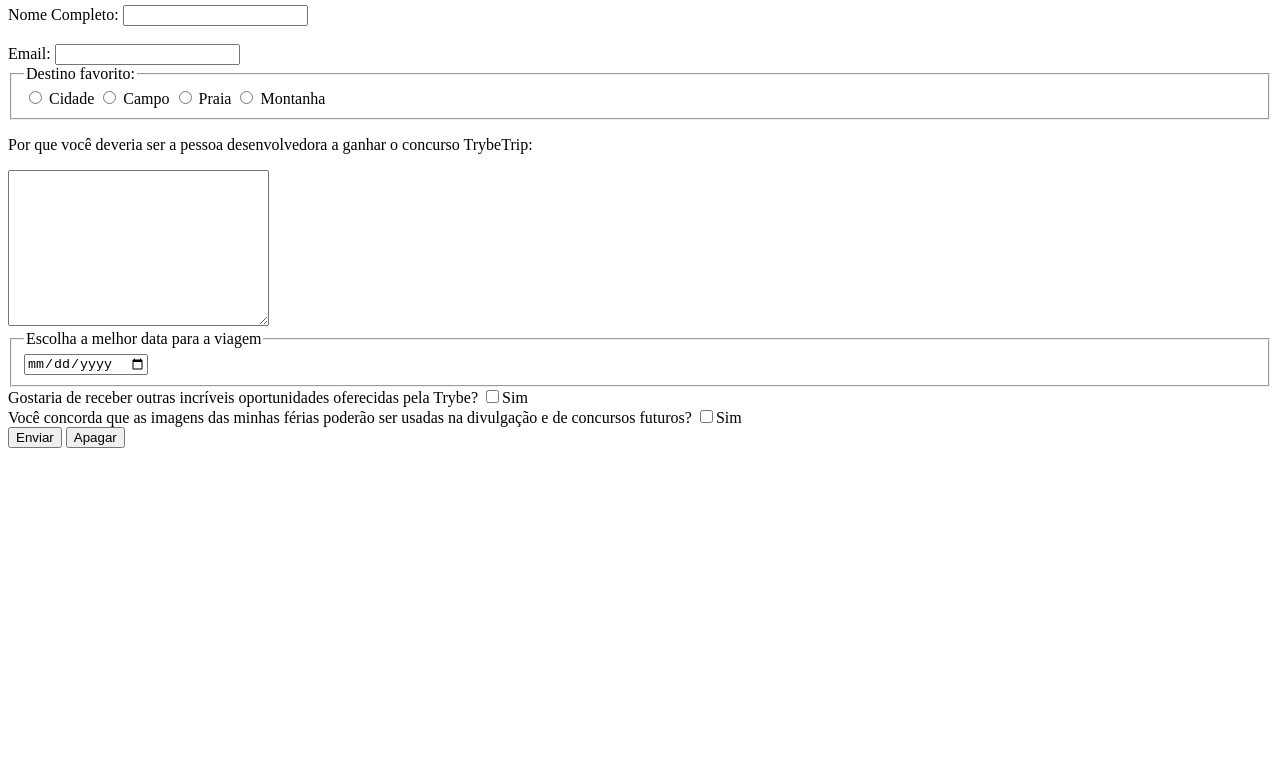
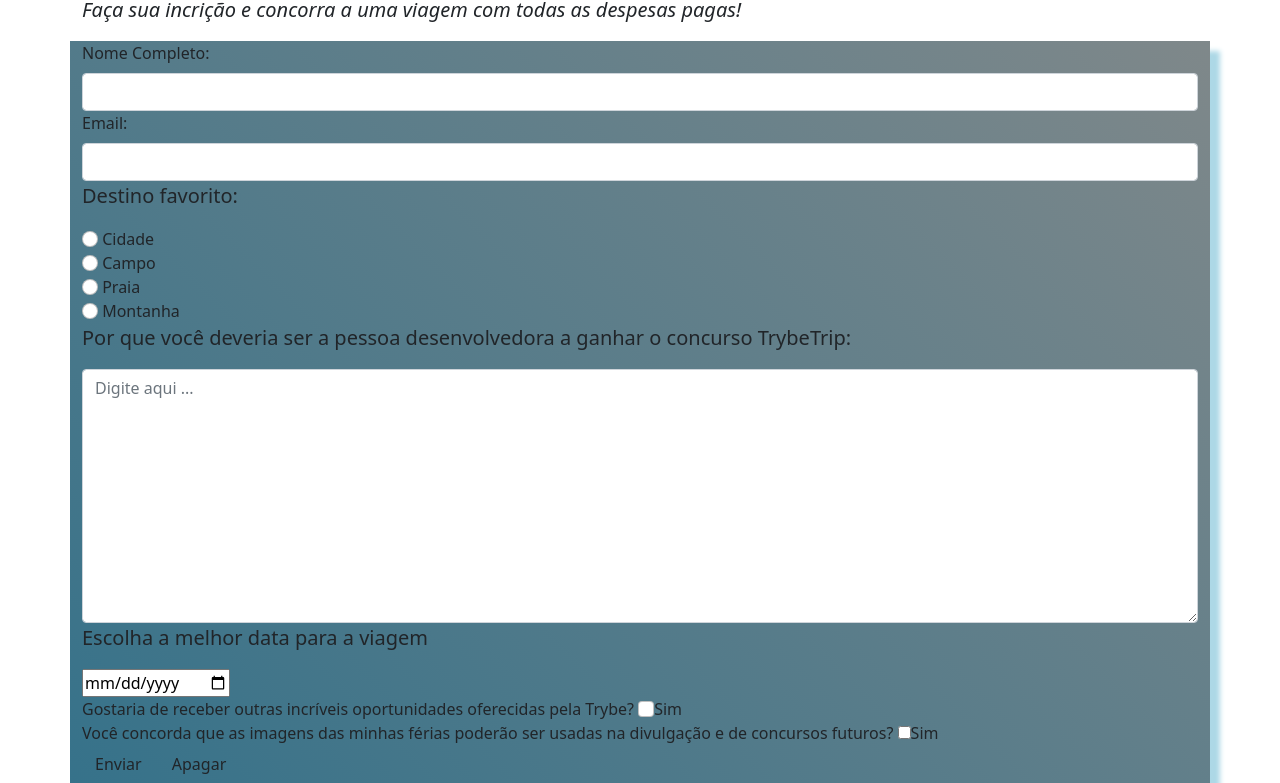
Before and after one commit to AlexandreAssisRib/trybe-exercises-repo, a plain HTML site: page fundamentos/bloco-6-html-e-css-forms-flexbox-e-responsivo/dia-2-bibliotecas-javascript-e-frameworks-css]/index.html in a window 1280 px wide. Shown: the part 109-892 px from the top of the page. Before the commit the page ends 800 px from the top, so only its background shows below. Drawn offline with nearby package versions, Linux system fonts and the light colour scheme.

Commit message:
projeto estilisado com css bootstrap

```diff
--- a/fundamentos/bloco-6-html-e-css-forms-flexbox-e-responsivo/dia-2-bibliotecas-javascript-e-frameworks-css]/index.html
+++ b/fundamentos/bloco-6-html-e-css-forms-flexbox-e-responsivo/dia-2-bibliotecas-javascript-e-frameworks-css]/index.html
@@ -5,45 +5,58 @@
     <meta http-equiv="X-UA-Compatible" content="IE=edge">
     <meta name="viewport" content="width=device-width, initial-scale=1.0">
     <title>Inscrições</title>
+    <link href="https://cdn.jsdelivr.net/npm/bootstrap@5.1.3/dist/css/bootstrap.min.css" rel="stylesheet" integrity="sha384-1BmE4kWBq78iYhFldvKuhfTAU6auU8tT94WrHftjDbrCEXSU1oBoqyl2QvZ6jIW3" crossorigin="anonymous">
+    <link rel="stylesheet" href="style.css">
 </head>
 <body>
-    <header class="head">
-        <h1>TrybeTrip</h1>
-        <p><em>Faça sua incrição e concorra a uma viagem com todas as despesas pagas!</em></p>
+    <header class="container">
+        <h1 class="display-1">TrybeTrip</h1>
+        <p class="lead"><em>Faça sua incrição e concorra a uma viagem com todas as despesas pagas!</em></p>
     </header>
         <main>
-<form action="" method="get">
-    <label for="full-name">Nome Completo:</label>
-    <input type="text" name="full-name" id="full-name" maxlength="40" min="10">
+<form action="" method="get" class="container">
+    <label for="full-name" class="form-label">Nome Completo:</label>
+    <input  class="form-control"type="text" name="full-name" id="full-name" maxlength="40" min="10">
+    <label class ="form-label"for="email">Email:</label>
+    <input class = "form-control"type="email" name="email" id="email" maxlength="40" min="10">
+    <div>
+        <p class="lead">Destino favorito:</p>
+        <div>
+            <input class="form-check-input" type="radio" name="destino" id="cidade">
+            <label class="form-check-label" for="cidade">Cidade</label>
+        </div>
+        <div>
+            <input class="form-check-input" type="radio" name="destino" id="campo">
+            <label class = 'form-check-label'for="campo">Campo</label>
+        </div>
+        <div>
+            <input class="form-check-input" type="radio" name="destino" id="praia">
+            <label
+            class="form-check-label"for="praia">Praia</label>
+        </div>
+        <div>
+            <input class="form-check-input" type="radio" name="destino" id="montanha">
+            <label for="montanha"
+            class="form-check-label">Montanha</label>
+        </div>
+
+
+
+    </div>
+    <p class="lead">Por que você deveria ser a pessoa desenvolvedora a ganhar o concurso TrybeTrip:</p>
+    <textarea class = "form-control"name="text" id="text" cols="30" rows="10" placeholder="Digite aqui ..."></textarea>
+    <div>
+        <p class="lead">Escolha a melhor data para a viagem</p>
+        <input class = 'form-selected'type="date">
+    </div>
+    <label for="agree-offer" class="form-check-label">Gostaria de receber outras incríveis oportunidades oferecidas pela Trybe?</label>
+    <input class="form-check-input" type="checkbox" name="agree-offer" id="agree-offer">Sim
     <br>
-    <br>
-    <label for="email">Email:</label>
-    <input type="email" name="email" id="email" maxlength="40" min="10">
-    <fieldset>
-        <legend>Destino favorito:</legend>
-        <input type="radio" name="destino" id="cidade">
-        <label for="cidade">Cidade</label>
-        <input type="radio" name="destino" id="campo">
-        <label for="campo">Campo</label>
-        <input type="radio" name="destino" id="praia">
-        <label for="praia">Praia</label>
-        <input type="radio" name="destino" id="montanha">
-        <label for="montanha">Montanha</label>
-    </fieldset>
-    <p>Por que você deveria ser a pessoa desenvolvedora a ganhar o concurso TrybeTrip:</p>
-    <textarea name="text" id="text" cols="30" rows="10"></textarea>
-    <fieldset>
-        <legend>Escolha a melhor data para a viagem</legend>
-        <input type="date">
-    </fieldset>
-    <label for="agree-offer">Gostaria de receber outras incríveis oportunidades oferecidas pela Trybe?</label>
-    <input type="checkbox" name="agree-offer" id="agree-offer">Sim
-    <br>
-    <label for="agree-img">Você concorda que as imagens das minhas férias poderão ser usadas na divulgação e de concursos futuros?</label>
-    <input type="checkbox">Sim
+    <label class = "form-check-label"for="agree-img">Você concorda que as imagens das minhas férias poderão ser usadas na divulgação e de concursos futuros?</label>
+    <input class = form-check-input" type="checkbox">Sim
     <div>
-        <button type="submit" id="enviar">Enviar</button>
-        <button type="submit" id="apagar">Apagar</button>
+        <button class = 'btn' type="submit" id="enviar">Enviar</button>
+        <button  class = 'btn' type="reset" id="apagar">Apagar</button>
     </div>
 
     <script src="script.js"></script>
--- a/fundamentos/bloco-6-html-e-css-forms-flexbox-e-responsivo/dia-2-bibliotecas-javascript-e-frameworks-css]/script.js
+++ b/fundamentos/bloco-6-html-e-css-forms-flexbox-e-responsivo/dia-2-bibliotecas-javascript-e-frameworks-css]/script.js
@@ -1,18 +1,8 @@
 window.onload = function () {
     let butao = document.getElementById('enviar')
-    console.log(butao)
     butao.addEventListener('click', function(event){
     event.preventDefault()
     })
 
-    let apagar = document.getElementById('apagar');
-    apagar.addEventListener('click',function(event){
-    event.preventDefault();
-    let inputs = document.getElementsByTagName('input')
-    for (let index = 0; index < inputs.length; index++) {
-       inputs[index].value = ''
 
-    }
-
-    })
 }
--- a/fundamentos/bloco-6-html-e-css-forms-flexbox-e-responsivo/dia-2-bibliotecas-javascript-e-frameworks-css]/style.css
+++ b/fundamentos/bloco-6-html-e-css-forms-flexbox-e-responsivo/dia-2-bibliotecas-javascript-e-frameworks-css]/style.css
@@ -0,0 +1,10 @@
+
+
+form  {
+    background: linear-gradient(
+    45deg,
+    rgb(54, 114, 138) 0%,
+    rgb(127, 136, 138) 100%
+    );
+    box-shadow: 10px 10px 5px lightblue;
+}
```
